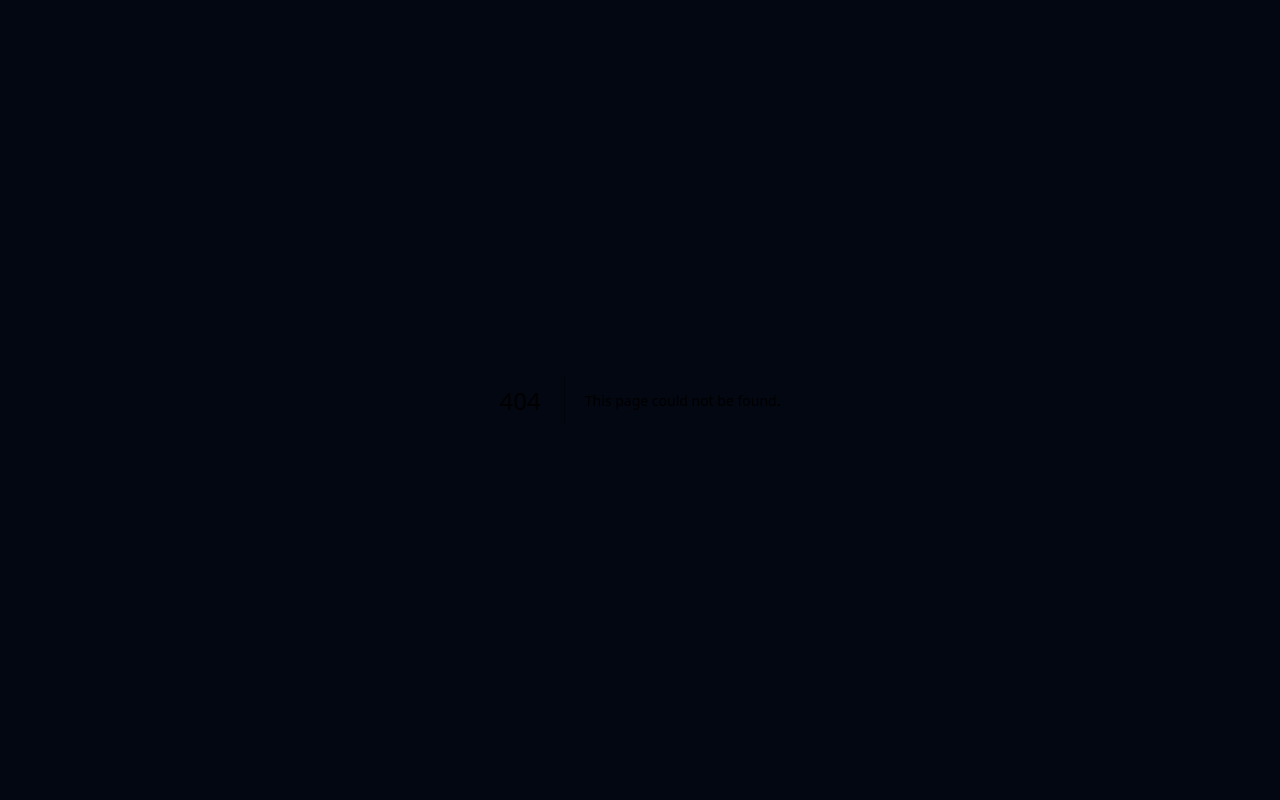
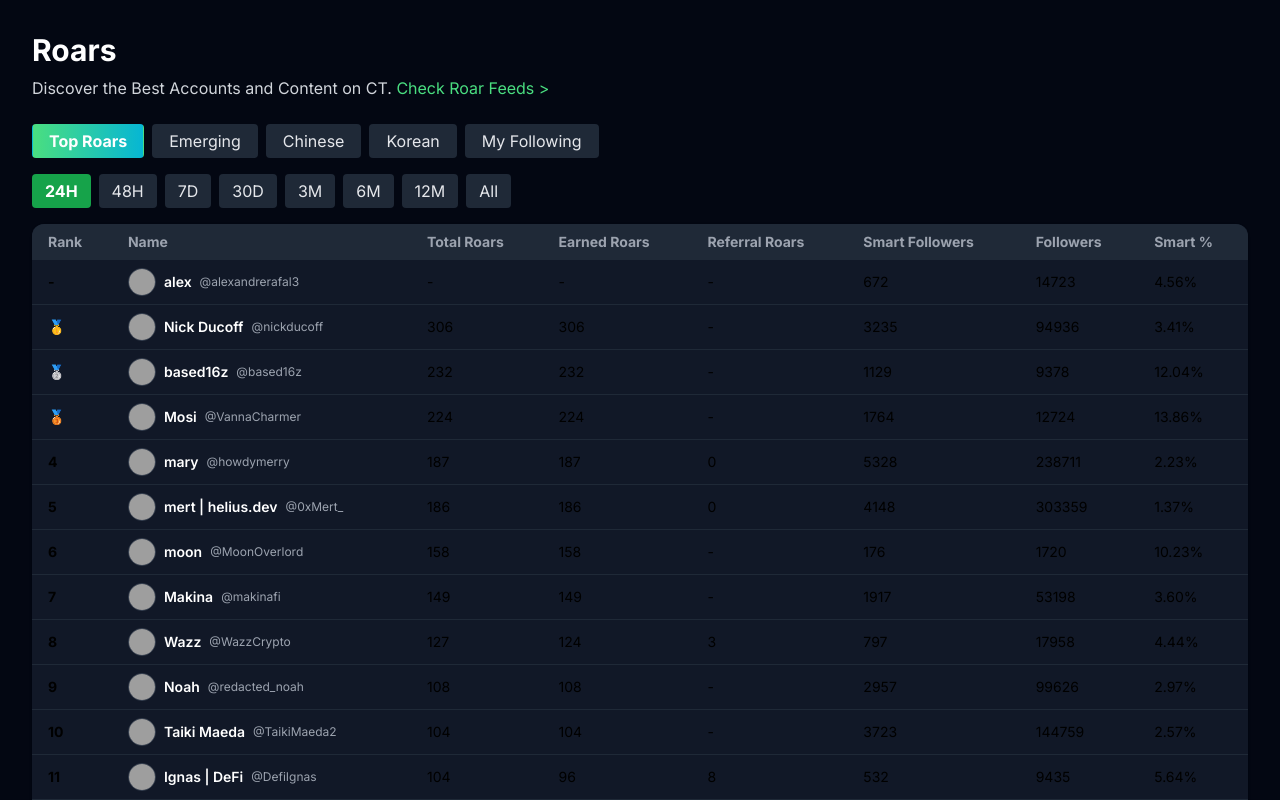
Before and after one commit to Rafales-Alexandre/ChiliRoar, a Next.js app in the folder frontend/: page /roars in a window 1280 px wide. Before the commit this address had no page. Shown: the top 800 px of the page. Built offline with nearby package versions, Linux system fonts and the light colour scheme; grey boxes are pictures that could not be loaded.

Commit message:
template

```diff
--- a/frontend/src/app/yapper-feeds/page.tsx
+++ b/frontend/src/app/roar-feeds/page.tsx
@@ -1,7 +1,7 @@
 "use client";
 import React, { useState } from 'react';
 
-const filters = ['Top Yappers', 'Emerging Yappers'];
+const filters = ['Top Roars', 'Emerging Roars'];
 const top10 = [
   { rank: 1, avatar: '/avatars/nick.png', name: 'Nick Ducoff', tag: '@nickducoff', badge: 'gold' },
   { rank: 2, avatar: '/avatars/based16z.png', name: 'based16z', tag: '@based16z', badge: 'silver' },
@@ -23,14 +23,14 @@ const posts = [
     tag: '@based16z',
     time: '26h',
     smartFollowers: 3235,
-    lifetimeYaps: 7604,
+    lifetimeRoars: 7604,
     text: `Here's my crypto returns by year.\nI do gamble on perps and mess around on chain but p much all my returns is from 1 or 2 bets every year\n\n2020 - OTM bitcoin calls on ledgerx and spot eth\n2021 - loot NFTs, solana, solana monkey business NFTs\n2022 - didn't trade, finished college\n2023 - rollbit, blur airdrop\n2024 - hype\n...`,
     showMore: true,
     image: '/images/table-mock.png',
   },
 ];
 
-function YapperFeedFilters({ active, onChange }: { active: string; onChange: (f: string) => void }) {
+function RoarFeedFilters({ active, onChange }: { active: string; onChange: (f: string) => void }) {
   return (
     <div className="flex gap-6 border-b border-gray-800 mb-6">
       {filters.map((f) => (
@@ -46,7 +46,7 @@ function YapperFeedFilters({ active, onChange }: { active: string; onChange: (f:
   );
 }
 
-function YapperFeedPost({ post }: { post: typeof posts[0] }) {
+function RoarFeedPost({ post }: { post: typeof posts[0] }) {
   return (
     <div className="bg-gray-900 rounded-xl p-6 mb-6 shadow max-w-2xl">
       <div className="flex items-center gap-3 mb-2">
@@ -58,7 +58,7 @@ function YapperFeedPost({ post }: { post: typeof posts[0] }) {
             <span className="text-xs text-gray-500">· {post.time}</span>
           </div>
           <div className="text-xs text-gray-400">
-            {post.smartFollowers.toLocaleString()} Smart Followers &nbsp; {post.lifetimeYaps.toLocaleString()} Lifetime Yaps
+            {post.smartFollowers.toLocaleString()} Smart Followers &nbsp; {post.lifetimeRoars.toLocaleString()} Lifetime Roars
           </div>
         </div>
       </div>
@@ -73,21 +73,21 @@ function YapperFeedPost({ post }: { post: typeof posts[0] }) {
   );
 }
 
-function YapperFeedSidebar() {
+function RoarFeedSidebar() {
   return (
     <aside className="bg-gray-900 rounded-xl p-4 w-80 ml-8 shadow flex flex-col">
       <div className="flex items-center justify-between mb-2">
-        <span className="font-bold text-lg text-white">Top 10 Yappers</span>
+        <span className="font-bold text-lg text-white">Top 10 Roars</span>
         <button className="bg-gray-800 text-green-400 px-3 py-1 rounded text-xs">24H</button>
       </div>
-      <a href="#" className="text-green-400 text-xs mb-2 hover:underline">See full Yaps ranking &gt;</a>
+      <a href="#" className="text-green-400 text-xs mb-2 hover:underline">See full Roars ranking &gt;</a>
       <ol className="space-y-2">
-        {top10.map((yapper) => (
-          <li key={yapper.rank} className={`flex items-center gap-2 px-2 py-1 rounded ${yapper.badge ? 'bg-gradient-to-r from-gray-800 to-gray-900' : ''}`}>
-            <span className={`w-6 text-center font-bold ${yapper.badge === 'gold' ? 'text-yellow-300' : yapper.badge === 'silver' ? 'text-gray-300' : yapper.badge === 'bronze' ? 'text-orange-400' : 'text-gray-400'}`}>{yapper.badge ? badgeIcons[yapper.badge] : yapper.rank}</span>
-            <img src={yapper.avatar} alt={yapper.name} className="w-7 h-7 rounded-full border border-gray-700" />
-            <span className="text-white font-semibold text-sm truncate">{yapper.name}</span>
-            <span className="text-xs text-gray-400 truncate">{yapper.tag}</span>
+        {top10.map((roar) => (
+          <li key={roar.rank} className={`flex items-center gap-2 px-2 py-1 rounded ${roar.badge ? 'bg-gradient-to-r from-gray-800 to-gray-900' : ''}`}>
+            <span className={`w-6 text-center font-bold ${roar.badge === 'gold' ? 'text-yellow-300' : roar.badge === 'silver' ? 'text-gray-300' : roar.badge === 'bronze' ? 'text-orange-400' : 'text-gray-400'}`}>{roar.badge ? badgeIcons[roar.badge] : roar.rank}</span>
+            <img src={roar.avatar} alt={roar.name} className="w-7 h-7 rounded-full border border-gray-700" />
+            <span className="text-white font-semibold text-sm truncate">{roar.name}</span>
+            <span className="text-xs text-gray-400 truncate">{roar.tag}</span>
           </li>
         ))}
       </ol>
@@ -95,20 +95,20 @@ function YapperFeedSidebar() {
   );
 }
 
-export default function YapperFeedsPage() {
+export default function RoarFeedsPage() {
   const [activeFilter, setActiveFilter] = useState(filters[0]);
   return (
     <div className="p-8 flex flex-col min-h-screen">
-      <h1 className="text-3xl font-bold text-cyan-300 mb-1">Yapper Feeds</h1>
+      <h1 className="text-3xl font-bold text-cyan-300 mb-1">Roar Feeds</h1>
       <p className="text-gray-400 mb-6">Stay Close to Where Attention Flows on CT</p>
       <div className="flex flex-1 gap-8">
         <div className="flex-1">
-          <YapperFeedFilters active={activeFilter} onChange={setActiveFilter} />
+          <RoarFeedFilters active={activeFilter} onChange={setActiveFilter} />
           {posts.map((post, i) => (
-            <YapperFeedPost key={i} post={post} />
+            <RoarFeedPost key={i} post={post} />
           ))}
         </div>
-        <YapperFeedSidebar />
+        <RoarFeedSidebar />
       </div>
     </div>
   );
--- /dev/null
+++ b/frontend/src/app/roars/page.tsx
@@ -0,0 +1,40 @@
+"use client"
+import React, { useState } from 'react';
+import LeaderboardFilters from '../../components/LeaderboardFilters';
+import LeaderboardTimeFilters from '../../components/LeaderboardTimeFilters';
+import LeaderboardTable, { LeaderboardRow } from '../../components/LeaderboardTable';
+import LeaderboardPagination from '../../components/LeaderboardPagination';
+
+const mockRows: LeaderboardRow[] = [
+  { rank: '-', avatar: '/avatars/alex.png', name: 'alex', tag: '@alexandrerafal3', roars: '-', earnedRoars: '-', referralRoars: '-', smartFollowers: 672, followers: 14723, smartPercent: '4.56%' },
+  { rank: 1, avatar: '/avatars/nick.png', name: 'Nick Ducoff', tag: '@nickducoff', badge: 'gold', roars: 306, earnedRoars: 306, referralRoars: '-', smartFollowers: 3235, followers: 94936, smartPercent: '3.41%' },
+  { rank: 2, avatar: '/avatars/based16z.png', name: 'based16z', tag: '@based16z', badge: 'silver', roars: 232, earnedRoars: 232, referralRoars: '-', smartFollowers: 1129, followers: 9378, smartPercent: '12.04%' },
+  { rank: 3, avatar: '/avatars/mosi.png', name: 'Mosi', tag: '@VannaCharmer', badge: 'bronze', roars: 224, earnedRoars: 224, referralRoars: '-', smartFollowers: 1764, followers: 12724, smartPercent: '13.86%' },
+  { rank: 4, avatar: '/avatars/mary.png', name: 'mary', tag: '@howdymerry', roars: 187, earnedRoars: 187, referralRoars: 0, smartFollowers: 5328, followers: 238711, smartPercent: '2.23%' },
+  { rank: 5, avatar: '/avatars/mert.png', name: 'mert | helius.dev', tag: '@0xMert_', roars: 186, earnedRoars: 186, referralRoars: 0, smartFollowers: 4148, followers: 303359, smartPercent: '1.37%' },
+  { rank: 6, avatar: '/avatars/moon.png', name: 'moon', tag: '@MoonOverlord', roars: 158, earnedRoars: 158, referralRoars: '-', smartFollowers: 176, followers: 1720, smartPercent: '10.23%' },
+  { rank: 7, avatar: '/avatars/makina.png', name: 'Makina', tag: '@makinafi', roars: 149, earnedRoars: 149, referralRoars: '-', smartFollowers: 1917, followers: 53198, smartPercent: '3.60%' },
+  { rank: 8, avatar: '/avatars/wazz.png', name: 'Wazz', tag: '@WazzCrypto', roars: 127, earnedRoars: 124, referralRoars: 3, smartFollowers: 797, followers: 17958, smartPercent: '4.44%' },
+  { rank: 9, avatar: '/avatars/noah.png', name: 'Noah', tag: '@redacted_noah', roars: 108, earnedRoars: 108, referralRoars: '-', smartFollowers: 2957, followers: 99626, smartPercent: '2.97%' },
+  { rank: 10, avatar: '/avatars/taiki.png', name: 'Taiki Maeda', tag: '@TaikiMaeda2', roars: 104, earnedRoars: 104, referralRoars: '-', smartFollowers: 3723, followers: 144759, smartPercent: '2.57%' },
+  { rank: 11, avatar: '/avatars/ignas.png', name: 'Ignas | DeFi', tag: '@DefiIgnas', roars: 104, earnedRoars: 96, referralRoars: 8, smartFollowers: 532, followers: 9435, smartPercent: '5.64%' },
+  { rank: 12, avatar: '/avatars/nico.png', name: 'Nico', tag: '@nicodotfun', roars: 103, earnedRoars: 103, referralRoars: '-', smartFollowers: 0, followers: 0, smartPercent: '-' },
+];
+
+export default function RoarsPage() {
+  const [activeFilter, setActiveFilter] = useState('Top Roars');
+  const [activeTime, setActiveTime] = useState('24H');
+  const [page, setPage] = useState(1);
+
+  return (
+    <div className="p-8">
+      <h1 className="text-3xl font-bold text-white mb-2">Roars</h1>
+      <p className="text-gray-300 mb-6">Discover the Best Accounts and Content on CT. <a href="#" className="text-green-400 hover:underline">Check Roar Feeds &gt;</a></p>
+      <LeaderboardFilters active={activeFilter} onChange={setActiveFilter} />
+      <LeaderboardTimeFilters active={activeTime} onChange={setActiveTime} />
+      <LeaderboardTable rows={mockRows} />
+      <LeaderboardPagination current={page} total={25} onChange={setPage} />
+      <p className="text-xs text-gray-500 mt-4">Data updates every hour. Rounded to the nearest whole number.</p>
+    </div>
+  );
+}
--- a/frontend/src/app/yaps/page.tsx
+++ /dev/null
@@ -1,40 +0,0 @@
-"use client"
-import React, { useState } from 'react';
-import LeaderboardFilters from '../../components/LeaderboardFilters';
-import LeaderboardTimeFilters from '../../components/LeaderboardTimeFilters';
-import LeaderboardTable, { LeaderboardRow } from '../../components/LeaderboardTable';
-import LeaderboardPagination from '../../components/LeaderboardPagination';
-
-const mockRows: LeaderboardRow[] = [
-  { rank: '-', avatar: '/avatars/alex.png', name: 'alex', tag: '@alexandrerafal3', yaps: '-', earnedYaps: '-', referralYaps: '-', smartFollowers: 672, followers: 14723, smartPercent: '4.56%' },
-  { rank: 1, avatar: '/avatars/nick.png', name: 'Nick Ducoff', tag: '@nickducoff', badge: 'gold', yaps: 306, earnedYaps: 306, referralYaps: '-', smartFollowers: 3235, followers: 94936, smartPercent: '3.41%' },
-  { rank: 2, avatar: '/avatars/based16z.png', name: 'based16z', tag: '@based16z', badge: 'silver', yaps: 232, earnedYaps: 232, referralYaps: '-', smartFollowers: 1129, followers: 9378, smartPercent: '12.04%' },
-  { rank: 3, avatar: '/avatars/mosi.png', name: 'Mosi', tag: '@VannaCharmer', badge: 'bronze', yaps: 224, earnedYaps: 224, referralYaps: '-', smartFollowers: 1764, followers: 12724, smartPercent: '13.86%' },
-  { rank: 4, avatar: '/avatars/mary.png', name: 'mary', tag: '@howdymerry', yaps: 187, earnedYaps: 187, referralYaps: 0, smartFollowers: 5328, followers: 238711, smartPercent: '2.23%' },
-  { rank: 5, avatar: '/avatars/mert.png', name: 'mert | helius.dev', tag: '@0xMert_', yaps: 186, earnedYaps: 186, referralYaps: 0, smartFollowers: 4148, followers: 303359, smartPercent: '1.37%' },
-  { rank: 6, avatar: '/avatars/moon.png', name: 'moon', tag: '@MoonOverlord', yaps: 158, earnedYaps: 158, referralYaps: '-', smartFollowers: 176, followers: 1720, smartPercent: '10.23%' },
-  { rank: 7, avatar: '/avatars/makina.png', name: 'Makina', tag: '@makinafi', yaps: 149, earnedYaps: 149, referralYaps: '-', smartFollowers: 1917, followers: 53198, smartPercent: '3.60%' },
-  { rank: 8, avatar: '/avatars/wazz.png', name: 'Wazz', tag: '@WazzCrypto', yaps: 127, earnedYaps: 124, referralYaps: 3, smartFollowers: 797, followers: 17958, smartPercent: '4.44%' },
-  { rank: 9, avatar: '/avatars/noah.png', name: 'Noah', tag: '@redacted_noah', yaps: 108, earnedYaps: 108, referralYaps: '-', smartFollowers: 2957, followers: 99626, smartPercent: '2.97%' },
-  { rank: 10, avatar: '/avatars/taiki.png', name: 'Taiki Maeda', tag: '@TaikiMaeda2', yaps: 104, earnedYaps: 104, referralYaps: '-', smartFollowers: 3723, followers: 144759, smartPercent: '2.57%' },
-  { rank: 11, avatar: '/avatars/ignas.png', name: 'Ignas | DeFi', tag: '@DefiIgnas', yaps: 104, earnedYaps: 96, referralYaps: 8, smartFollowers: 532, followers: 9435, smartPercent: '5.64%' },
-  { rank: 12, avatar: '/avatars/nico.png', name: 'Nico', tag: '@nicodotfun', yaps: 103, earnedYaps: 103, referralYaps: '-', smartFollowers: 0, followers: 0, smartPercent: '-' },
-];
-
-export default function YapsPage() {
-  const [activeFilter, setActiveFilter] = useState('Top Yappers');
-  const [activeTime, setActiveTime] = useState('24H');
-  const [page, setPage] = useState(1);
-
-  return (
-    <div className="p-8">
-      <h1 className="text-3xl font-bold text-white mb-2">Yaps</h1>
-      <p className="text-gray-300 mb-6">Discover the Best Accounts and Content on CT. <a href="#" className="text-green-400 hover:underline">Check Yapper Feeds &gt;</a></p>
-      <LeaderboardFilters active={activeFilter} onChange={setActiveFilter} />
-      <LeaderboardTimeFilters active={activeTime} onChange={setActiveTime} />
-      <LeaderboardTable rows={mockRows} />
-      <LeaderboardPagination current={page} total={25} onChange={setPage} />
-      <p className="text-xs text-gray-500 mt-4">Data updates every hour. Rounded to the nearest whole number.</p>
-    </div>
-  );
-}
--- a/frontend/src/components/LeaderboardFilters.tsx
+++ b/frontend/src/components/LeaderboardFilters.tsx
@@ -6,7 +6,7 @@ interface LeaderboardFiltersProps {
 }
 
 const filters = [
-  'Top Yappers',
+  'Top Roars',
   'Emerging',
   'Chinese',
   'Korean',
--- a/frontend/src/components/LeaderboardTable.tsx
+++ b/frontend/src/components/LeaderboardTable.tsx
@@ -6,9 +6,9 @@ export interface LeaderboardRow {
   name: string;
   tag?: string;
   badge?: 'gold' | 'silver' | 'bronze';
-  yaps?: number | string;
-  earnedYaps?: number | string;
-  referralYaps?: number | string;
+  roars?: number | string;
+  earnedRoars?: number | string;
+  referralRoars?: number | string;
   smartFollowers?: number | string;
   followers?: number | string;
   smartPercent?: number | string;
@@ -32,9 +32,9 @@ export default function LeaderboardTable({ rows }: LeaderboardTableProps) {
           <tr>
             <th className="px-4 py-2">Rank</th>
             <th className="px-4 py-2">Name</th>
-            <th className="px-4 py-2">Total Yaps</th>
-            <th className="px-4 py-2">Earned Yaps</th>
-            <th className="px-4 py-2">Referral Yaps</th>
+            <th className="px-4 py-2">Total Roars</th>
+            <th className="px-4 py-2">Earned Roars</th>
+            <th className="px-4 py-2">Referral Roars</th>
             <th className="px-4 py-2">Smart Followers</th>
             <th className="px-4 py-2">Followers</th>
             <th className="px-4 py-2">Smart %</th>
@@ -53,9 +53,9 @@ export default function LeaderboardTable({ rows }: LeaderboardTableProps) {
                 <span className="font-semibold text-white">{row.name}</span>
                 {row.tag && <span className="text-xs text-gray-400">{row.tag}</span>}
               </td>
-              <td className="px-4 py-2">{row.yaps ?? '-'}</td>
-              <td className="px-4 py-2">{row.earnedYaps ?? '-'}</td>
-              <td className="px-4 py-2">{row.referralYaps ?? '-'}</td>
+              <td className="px-4 py-2">{row.roars ?? '-'}</td>
+              <td className="px-4 py-2">{row.earnedRoars ?? '-'}</td>
+              <td className="px-4 py-2">{row.referralRoars ?? '-'}</td>
               <td className="px-4 py-2">{row.smartFollowers ?? '-'}</td>
               <td className="px-4 py-2">{row.followers ?? '-'}</td>
               <td className="px-4 py-2">{row.smartPercent ?? '-'}</td>
--- a/frontend/src/components/Sidebar.tsx
+++ b/frontend/src/components/Sidebar.tsx
@@ -5,8 +5,8 @@ export default function Sidebar() {
   return (
     <aside className="bg-gray-900 text-white w-56 min-h-screen flex flex-col p-4">
       <div className="flex items-center mb-8">
-        <span className="font-bold text-xl">KAITO</span>
-        <span className="ml-2 bg-blue-600 text-xs px-2 py-1 rounded">YAPS</span>
+        <span className="font-bold text-xl">ChiliRoar</span>
+        <span className="ml-2 bg-blue-600 text-xs px-2 py-1 rounded">ROARS</span>
       </div>
       <nav className="flex-1">
         <ul className="space-y-2">
@@ -14,24 +14,24 @@ export default function Sidebar() {
             <span>🏛️</span> Pre-TGE Arena
           </li>
           <li className="hover:bg-gray-800 rounded px-3 py-2 flex items-center gap-2">
-            <span>🏆</span> Yapper Leaderboards
+            <span>🏆</span> Roar Leaderboards
           </li>
           <li className="hover:bg-gray-800 rounded px-3 py-2 flex items-center gap-2">
             <span>💬</span>
-            <Link href="/yaps" className="w-full h-full block">Yaps</Link>
+            <Link href="/roars" className="w-full h-full block">Roars</Link>
           </li>
           <li className="hover:bg-gray-800 rounded px-3 py-2 flex items-center gap-2">
             <span>📰</span>
-            <Link href="/yapper-feeds" className="w-full h-full block">Yapper Feeds</Link>
+            <Link href="/roar-feeds" className="w-full h-full block">Roar Feeds</Link>
           </li>
           <li className="hover:bg-gray-800 rounded px-3 py-2 flex items-center gap-2">
-            <span>💰</span> Kaito Earn
+            <span>💰</span> ChiliRoar Earn
           </li>
           <li className="hover:bg-gray-800 rounded px-3 py-2 flex items-center gap-2">
             <span>🎁</span> Airdrops
           </li>
           <li className="hover:bg-gray-800 rounded px-3 py-2 flex items-center gap-2">
-            <span>🔒</span> Stake KAITO
+            <span>🔒</span> Stake ChiliRoar
           </li>
         </ul>
       </nav>
@@ -43,7 +43,7 @@ export default function Sidebar() {
         <div className="flex items-center gap-2">
           <span>👤</span> alex
         </div>
-        <div className="mt-4">© 2025 Kaito All Rights Reserved.</div>
+        <div className="mt-4">© 2025 ChiliRoar All Rights Reserved.</div>
       </div>
     </aside>
   );
```
Also changed, not shown: 1 other file (tests, documents, lock files or other folders).
